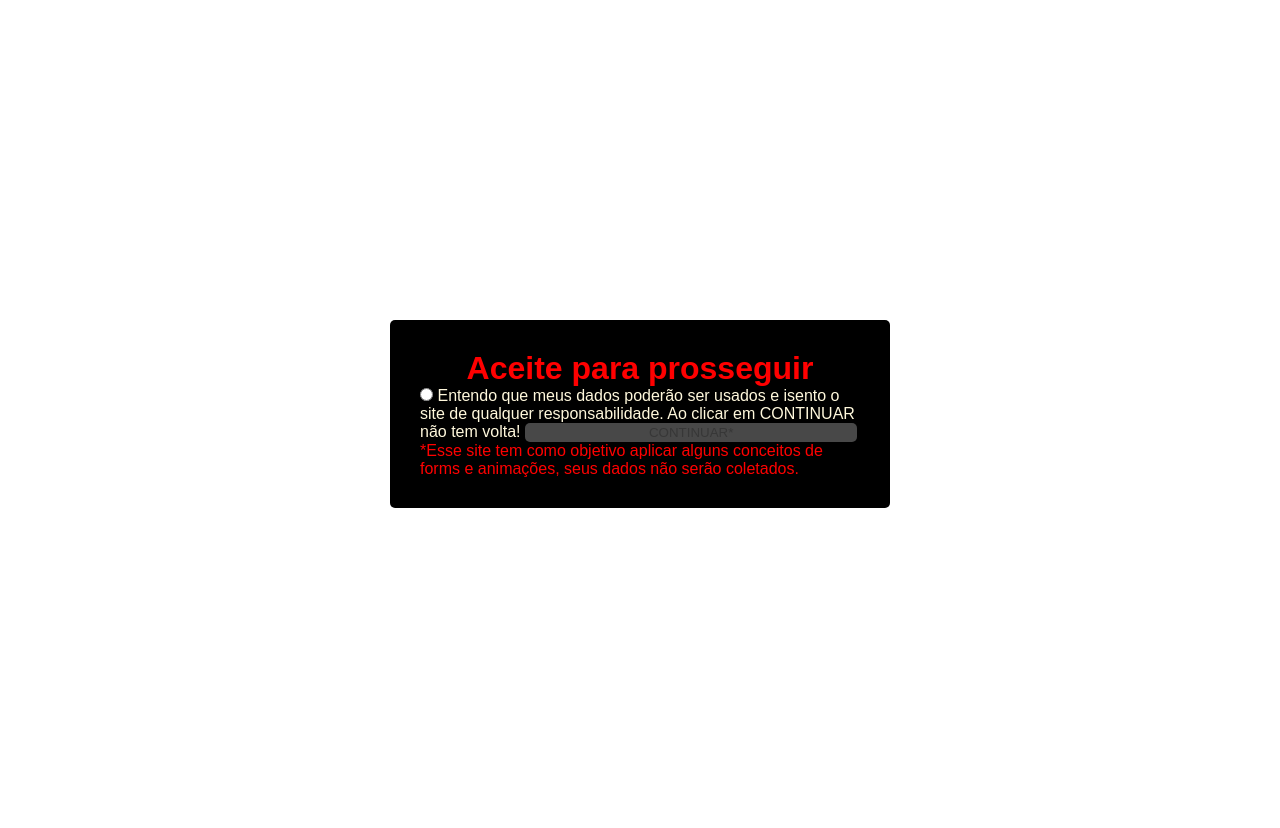
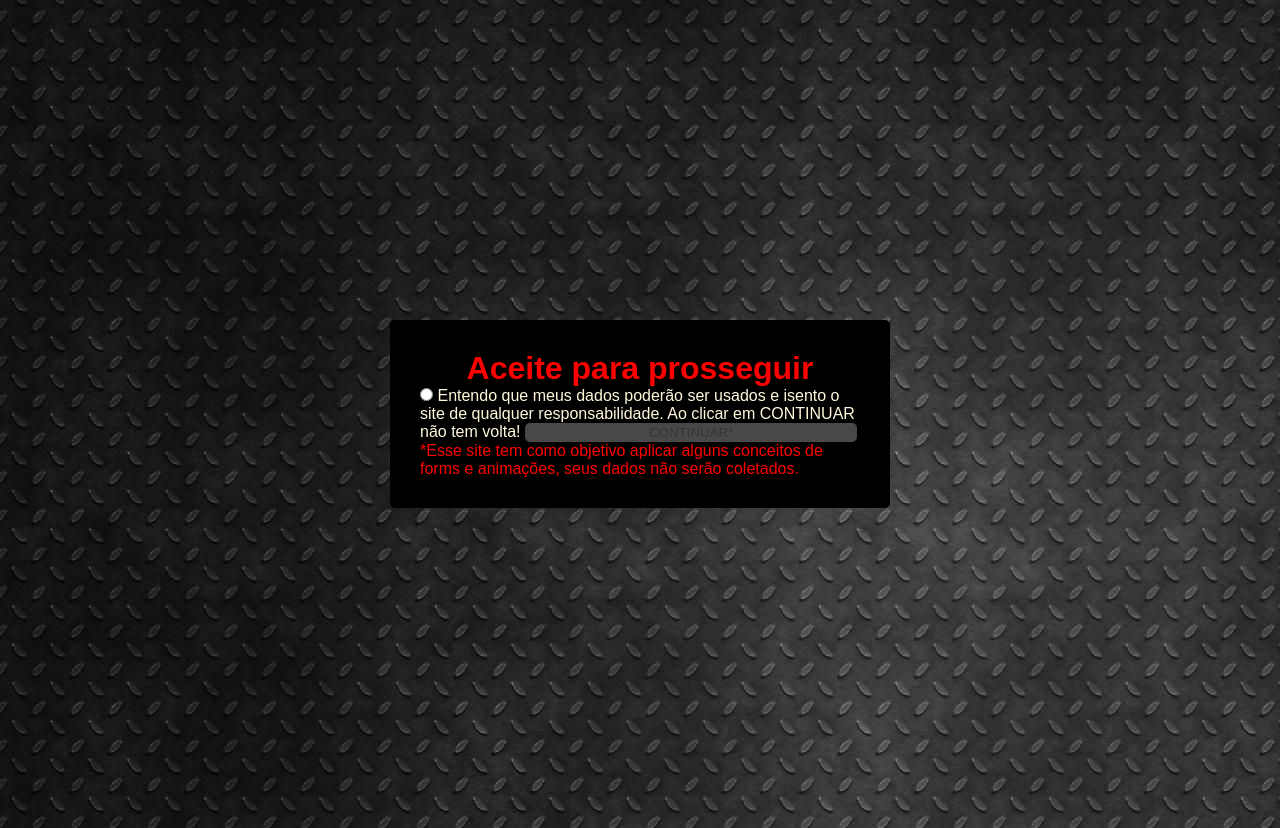
Before and after one commit to diego-mesiano/projeto_front_end_formularios, a plain HTML site: page index.html in a window 1280 px wide. Drawn offline with Linux system fonts and the light colour scheme.

Commit message:
adicionado imagem de fundo ao site

```diff
--- a/css/styles.css
+++ b/css/styles.css
@@ -6,6 +6,7 @@
 body{
     font-family: sans-serif;
     color: cornsilk;
+    background-image: url(../img/wallpaper.jpg);
 }
 
 h1{
--- a/css/styles2.css
+++ b/css/styles2.css
@@ -1,5 +1,6 @@
 body{
     font-family: sans-serif;
+    background-image: url(../img/wallpaper.jpg);
 }
 form{
     padding: 30px;
```
Also changed, not shown: img/wallpaper.jpg (added).
